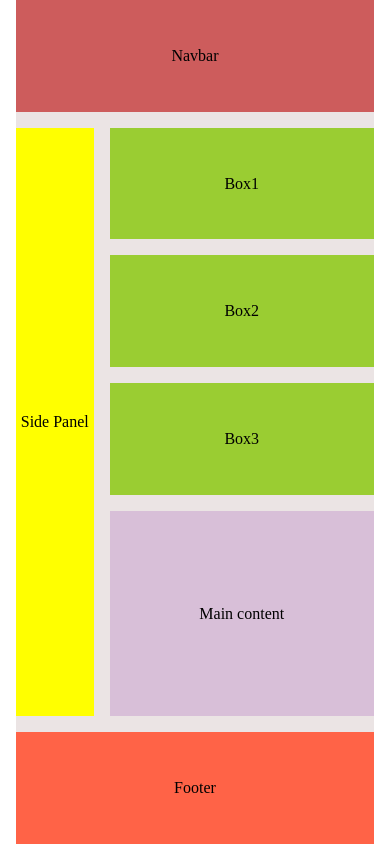
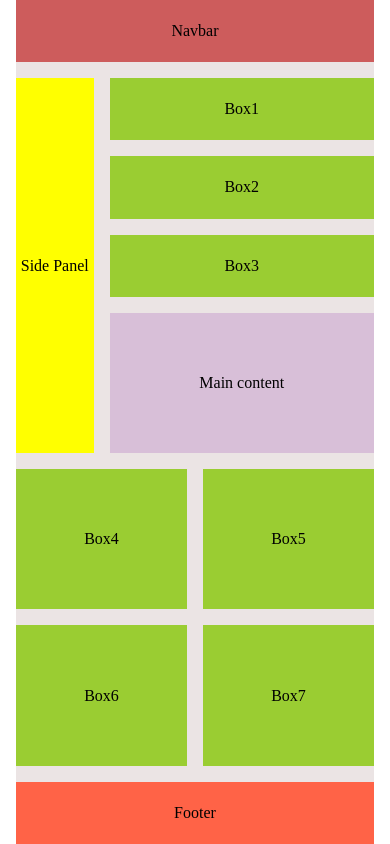
Before and after one commit to kanchan7c/CSS, a plain HTML site: page webtemplate.html in a window 390 px wide. Drawn offline with Linux system fonts and the light colour scheme.

Commit message:
added few more sections to layout

```diff
--- a/webtemplate.css
+++ b/webtemplate.css
@@ -21,6 +21,7 @@ body{
     grid-template-columns: repeat(4, 1fr);
     grid-template-rows: 1fr, repeat(2, 2fr), 1fr;
     gap: 1rem;
+    grid-auto-rows: 1fr;
 }
 
 article {
@@ -34,11 +35,17 @@ nav {
 
 aside{
     background-color: yellow;
-    grid-row: 2/4;
+    grid-row: 2/6;
+}
+
+.box7 {
+    grid-column: 1/-1;
+    grid-row: 6/8;
 }
 .main-content {
     background-color: thistle;
     grid-column: 2/5;
+    grid-row: 4/6;
 }
 
 footer {
@@ -62,6 +69,22 @@ footer {
     .box3 {
         grid-column: 2/5;
     }
+    .box4 {
+        grid-column: 1/3;
+        grid-row: 7/9;
+    }
+    .box5 {
+        grid-column: 3/5;
+        grid-row: 7/9;
+    }
+    .box6 {
+        grid-column: 1/3;
+        grid-row: 9/11;
+    }
+    .box7 {
+        grid-column: 3/5;
+        grid-row: 9/11;
+    }
     .main-content {
         background-color: thistle;
         grid-column: 2/5;
--- a/index.html
+++ b/webtemplate.html
@@ -14,6 +14,10 @@
        <article class="box1 item">Box1</article>
        <article class="box2 item">Box2</article>
        <article class="box3 item">Box3</article>
+       <article class="box4 item">Box4</article>
+       <article class="box5 item">Box5</article>
+       <article class="box6 item">Box6</article>
+       <article class="box7 item">Box7</article>
        <section class="main-content item">Main content</section>
        <footer class="footer item">Footer</footer>
     </div>
```
